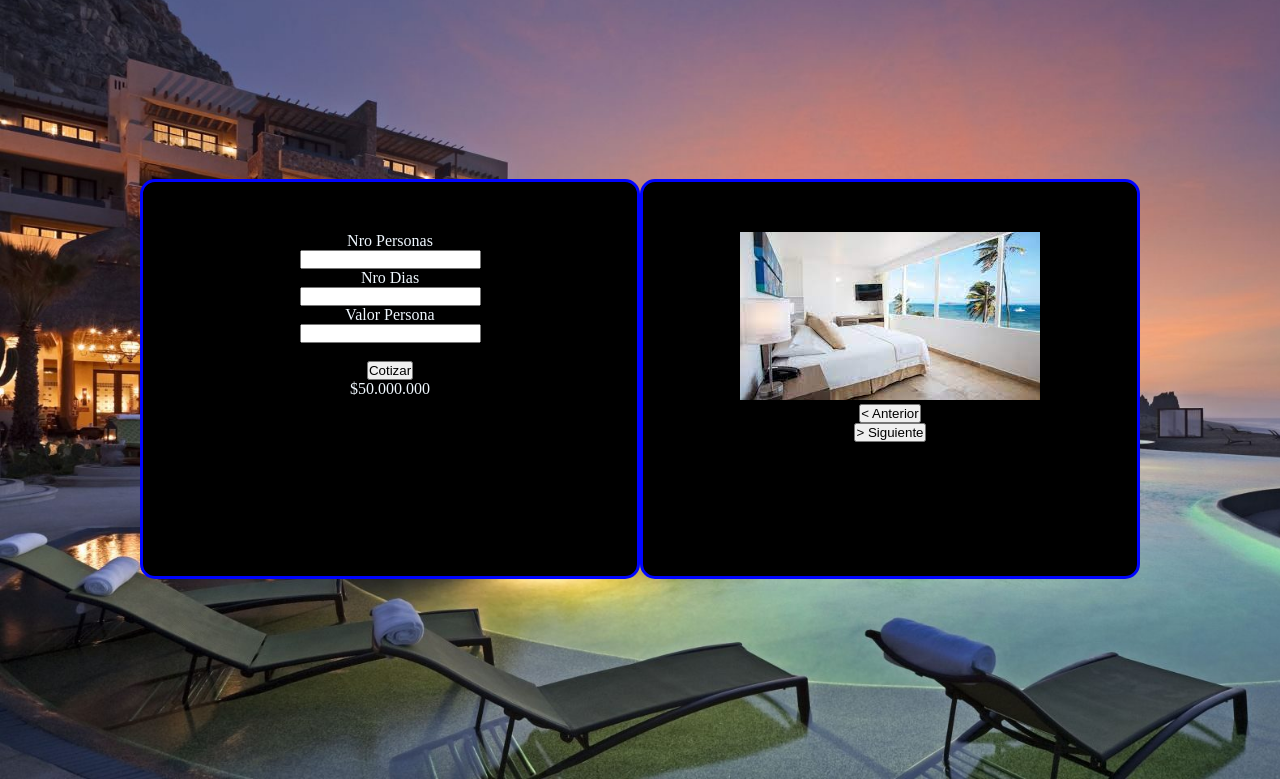
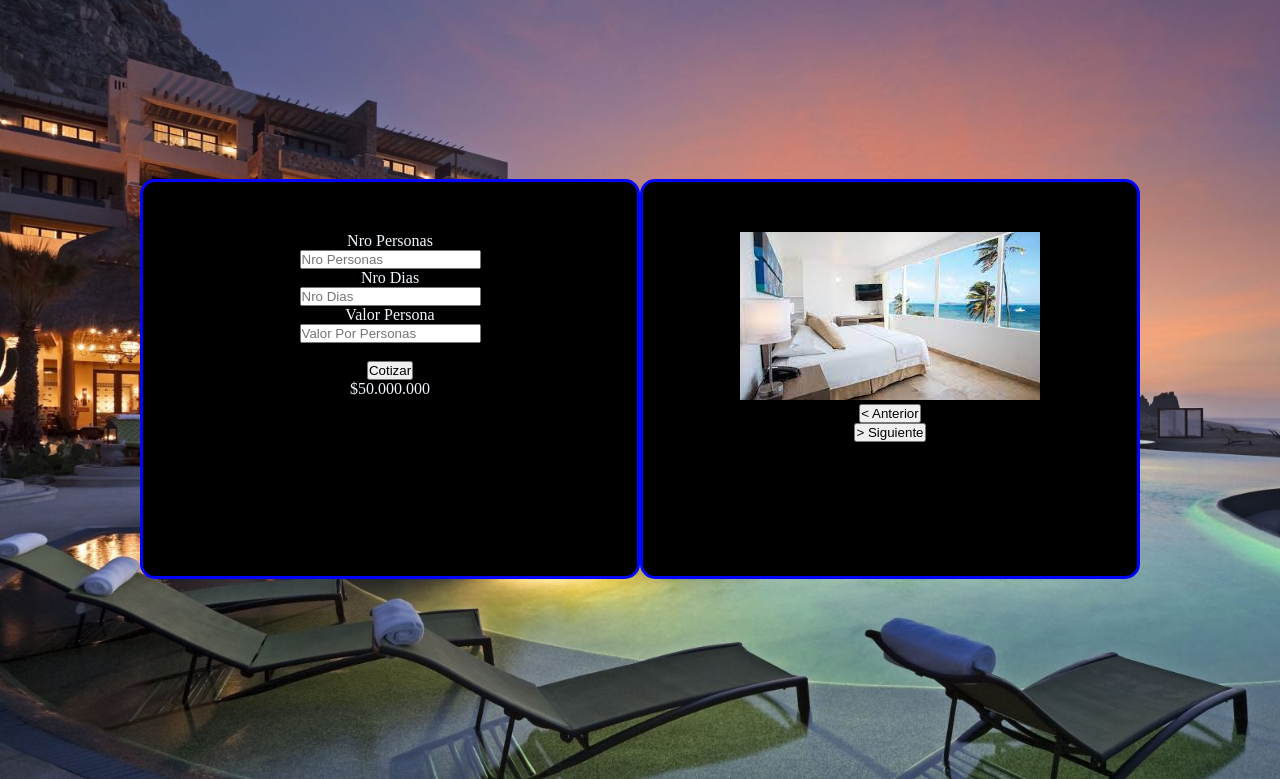
Before and after one commit to Edward100715/Hotel, a plain HTML site: page index.html in a window 1280 px wide. Shown: the part 96-875 px from the top of the page. Drawn offline with Linux system fonts and the light colour scheme.

Commit message:
V5.0 con placeholder

```diff
--- a/index.html
+++ b/index.html
@@ -15,13 +15,13 @@
         <section class="container">
             <section class="cotizar box">
                 <label for="" id="nroPer">Nro Personas</label><br>
-                <input type="number" name="" id=""><br>
+                <input type="number" name="" id="" placeholder="Nro Personas"><br>
 
                 <label for="" id="nroDias">Nro Dias</label><br>
-                <input type="number" name="" id=""><br>
+                <input type="number" name="" id="" placeholder="Nro Dias"><br>
 
                 <label for="" id="vlrPer">Valor Persona</label><br>
-                <input type="number" name="" id=""><br><br>
+                <input type="number" name="" id="" placeholder="Valor Por Personas"><br><br>
 
                 <section class="resultados">
                     <input type="button" value="Cotizar"><br>
```
